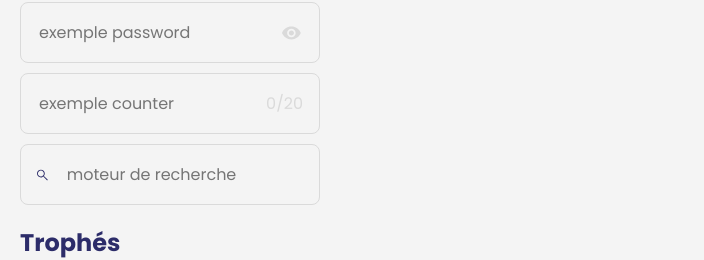
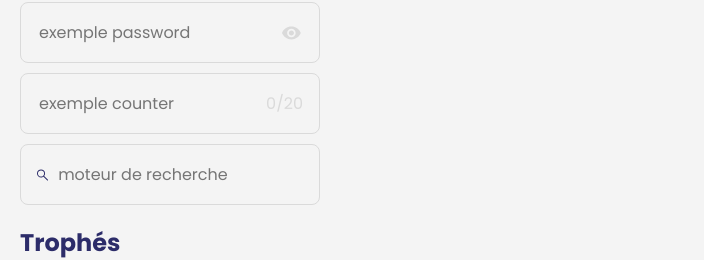
Before and after one commit to Ma-Petite-Planete/ma-petite-librairie, a React (Vite) app: page / in a window 1280 px wide. Shown: the part 1286-1546 px from the top of the page, without its empty margins (0-704 px from the left). Built offline with nearby package versions, Linux system fonts and the light colour scheme; a web font is replaced by a local one.

Commit message:
space between prefix icon

```diff
--- a/src/components/MppInput/MppInput.tsx
+++ b/src/components/MppInput/MppInput.tsx
@@ -1,15 +1,13 @@
-import React, { useState, KeyboardEventHandler, ReactNode, useEffect } from 'react';
+import React, { useState, KeyboardEventHandler, useEffect } from 'react';
 import './mpp_input.css';
 import { MppIcons } from '../../utils/MppIcons';
 
 export interface ValidationCondition {
   condition: (value: string) => boolean;
   message: string;
-
 }
 
 interface MppInputTextProps {
-
   placeholder: string;
   value: string;
   icon?: React.FC<React.SVGProps<SVGSVGElement>>;
@@ -23,11 +21,11 @@ interface MppInputTextProps {
   isPassword?: boolean;
   errorMessage?: string;
   autoComplete?: string;
-  isResearch?: boolean;
+  canClearField?: boolean;
+  prefixIcon?: React.FC<React.SVGProps<SVGSVGElement>>;
 }
 
 const MppInput: React.FC<MppInputTextProps> = ({
-
   placeholder,
   value = '',
   icon: Icon,
@@ -40,13 +38,12 @@ const MppInput: React.FC<MppInputTextProps> = ({
   onClickIcon,
   isPassword = false,
   autoComplete,
-  isResearch = false,
-
+  canClearField = false,
+  prefixIcon: PrefixIcon,
 }) => {
   const [isFocused, setIsFocused] = useState(false);
   const [isFirstEntry, setIsFirstEntry] = useState(onKeyDown ? false : true);
   const [showPassword, setShowPassword] = useState(false);
-  const [canClearField, setCanClearField] = useState(false);
 
   const handleChange = (e: React.ChangeEvent<HTMLInputElement>) => {
     const newValue = e.target.value.slice(0, maxCharacters || undefined);
@@ -71,27 +68,14 @@ const MppInput: React.FC<MppInputTextProps> = ({
   const handleShowPassword = () => {
     setShowPassword(!showPassword);
   };
-
-  useEffect(() => {
-    if (isResearch && value.length > 0) {
-      setCanClearField(true);
-    } else {
-      setCanClearField(false);
-    }
-  }, [value, isResearch]);
-  const clearField = () => {
-    onChange('');
-  }
+  const suffixComponentClassname = 'with_suffix_component';
 
   return (
     <>
       <div
         className={`mpp_input_container ${isFocused && !readOnly ? 'focused' : ''} ${errorMessage.length > 0 && !isFirstEntry && value ? 'error' : ''}`}
       >
-        {isResearch ? (
-          <MppIcons.research
-          />
-        ) : null}
+        {PrefixIcon ? <PrefixIcon className="with_prefix_icon" /> : null}
         <input
           type={!showPassword && isPassword ? 'password' : 'text'}
           placeholder={placeholder}
@@ -99,29 +83,31 @@ const MppInput: React.FC<MppInputTextProps> = ({
           onFocus={handleFocus}
           onBlur={handleBlur}
           onChange={handleChange}
-          className={`mpp_input ${readOnly ? 'read_only' : ''} ${isResearch ? 'with_prefix_icon' : ''}`}
+          className={`mpp_input ${readOnly ? 'read_only' : ''}`}
           readOnly={readOnly}
           onKeyDown={onKeyDown}
           autoComplete={autoComplete}
         />
         {(isFocused || value) && Icon ? (
           <Icon
-            className={onClickIcon ? 'input_icon_pointer' : ''}
+            className={`${onClickIcon ? 'input_icon_pointer' : ''} ${suffixComponentClassname} `}
             onClick={handleIconClick}
           />
         ) : isPassword ? (
           <MppIcons.eye
-            className={`input_icon_pointer ${showPassword ? 'eye_focus' : 'eye_unfocus'}`}
+            className={`input_icon_pointer ${showPassword ? 'eye_focus' : 'eye_unfocus'} ${suffixComponentClassname} `}
             onClick={handleShowPassword}
           />
         ) : needCounter ? (
           <span
-            className={`input_counter ${value.length === maxCharacters ? 'max_characteres' : ''}`}
+            className={`input_counter ${value.length === maxCharacters ? 'max_characteres' : ''} ${suffixComponentClassname} `}
           >{`${value.length}/${maxCharacters}`}</span>
-        ) : canClearField ? (
+        ) : canClearField && value.length > 0 ? (
           <MppIcons.inputClose
-            className={`input_icon_pointer`}
-            onClick={clearField}
+            className={`input_icon_pointer ${suffixComponentClassname}`}
+            onClick={() => {
+              onChange('');
+            }}
           />
         ) : null}
       </div>
--- a/src/components/MppInput/mpp_input.css
+++ b/src/components/MppInput/mpp_input.css
@@ -1,7 +1,6 @@
 .mpp_input_container {
   display: flex;
   margin: 10px 0;
-  gap: 17px;
   padding: 16px;
   align-items: center;
   border: 1px solid var(--medium_grey);
@@ -56,3 +55,11 @@
 .read_only {
   cursor: not-allowed;
 }
+
+.with_prefix_icon {
+  margin-right: 8px;
+}
+
+.with_suffix_component {
+  margin-left: 17px;
+}
--- a/src/components/MppInputText/mpp_input_text.css
+++ b/src/components/MppInputText/mpp_input_text.css
@@ -1,7 +1,6 @@
 .mpp_input_container {
   display: flex;
   margin: 10px 0;
-  gap: 17px;
   padding: 16px;
   border: 1px solid var(--medium_grey);
   background-color: var(--light_grey);
--- a/src/mppStyle.css
+++ b/src/mppStyle.css
@@ -145,7 +145,6 @@ ul {
 input,
 textarea,
 span {
-  font-size: 16px;
   font-weight: 400;
   color: var(--dark_blue);
   font-family: 'Poppins', sans-serif;
--- a/src/section/InputSection/InputSection.tsx
+++ b/src/section/InputSection/InputSection.tsx
@@ -3,10 +3,14 @@ import MppInputText from '../../components/MppInputText/MppInputText';
 import React from 'react';
 import MppInput from '../../components/MppInput/MppInput';
 import { MppIcons } from '../../utils/MppIcons';
-import './input_section_style.css'
+import './input_section_style.css';
 
 const InputDemo: React.FC = () => {
   const [inputDemoIcon, setInputDemoIcon] = useState('');
+  const [inputDemoClear, setinputDemoClear] = useState('');
+  const [inputDemoCounter, setInputDemoCounter] = useState('');
+  const [errorDemoCounter, setErrorDemoCounter] = useState('');
+  const [inputDemoCondition, setInputDemoCondition] = useState('');
 
   const handleChangeDemoIcon = (value: string) => {
     setInputDemoIcon(value);
@@ -15,9 +19,6 @@ const InputDemo: React.FC = () => {
   const handleIconClick = () => {
     setInputDemoIcon('');
   };
-
-  const [inputDemoCounter, setInputDemoCounter] = useState('');
-  const [errorDemoCounter, setErrorDemoCounter] = useState('');
 
   const handleChangeDemoCounter = (value: string) => {
     setInputDemoCounter(value);
@@ -28,13 +29,6 @@ const InputDemo: React.FC = () => {
     }
   };
 
-  const [inputDemoCondition, setInputDemoCondition] = useState('');
-  const [valueDemoResearch, setInputDemoResearch] = useState('');
-
-  // useEffect(() => {
-  //   setTest("");
-  // }, []);
-
   const handleChangeDemoCondition = (value: string, hasError: boolean) => {
     if (hasError) {
       console.log('les conditions ne sont pas respecté');
@@ -43,7 +37,6 @@ const InputDemo: React.FC = () => {
     }
   };
 
-  const [test, setTest] = useState('');
   return (
     <div style={{ width: '300px' }}>
       <MppInputText
@@ -80,10 +73,11 @@ const InputDemo: React.FC = () => {
       />
 
       <MppInput
-        value={test}
+        value={inputDemoClear}
         placeholder={'moteur de recherche'}
-        onChange={(value) => setTest(value)}
-        isResearch={true}
+        onChange={(value) => setinputDemoClear(value)}
+        canClearField={true}
+        prefixIcon = {MppIcons.research}
       />
     </div>
   );
```
